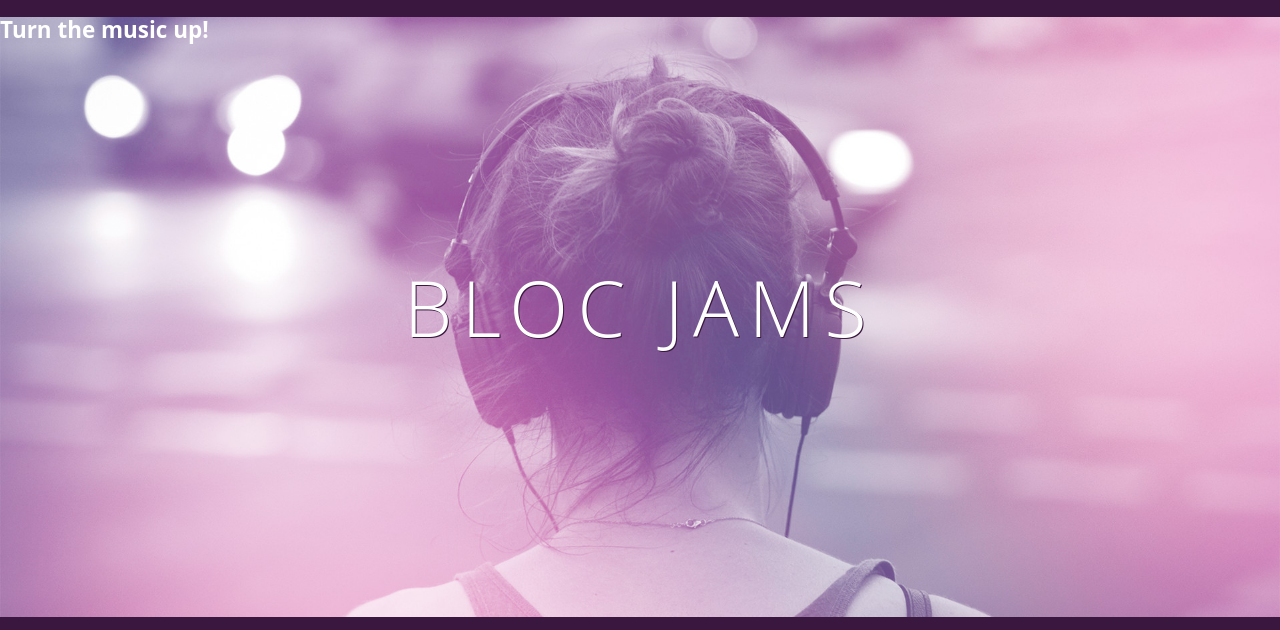
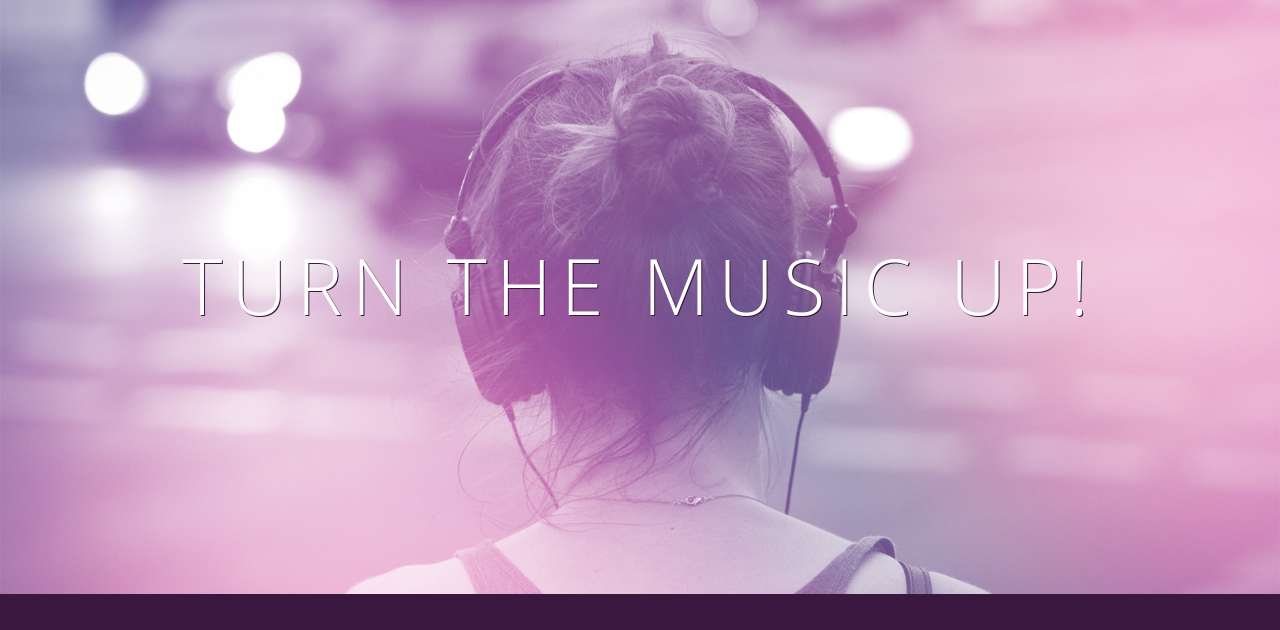
Before and after one commit to yuri13/bloc-jams, a plain HTML site: page index.html in a window 1280 px wide. Shown: the part 104-734 px from the top of the page. Drawn offline with nearby package versions, Linux system fonts and the light colour scheme; files that its build step writes are made by us from their sources; a web font is replaced by a local one.

Commit message:
Checkpoint 5 Turn Music Fix

```diff
--- a/index.html
+++ b/index.html
@@ -20,8 +20,7 @@
 
         </nav>
         <section class="hero-content"> <!-- hero content -->
-            <h1 class="hero-title">Bloc Jams</h1>
-            <h3>Turn the music up!</h3>
+            <h1 class="hero-title">Turn the music up!</h1>
         </section>
 
         <section class="selling-points container"> <!-- selling points -->
```
